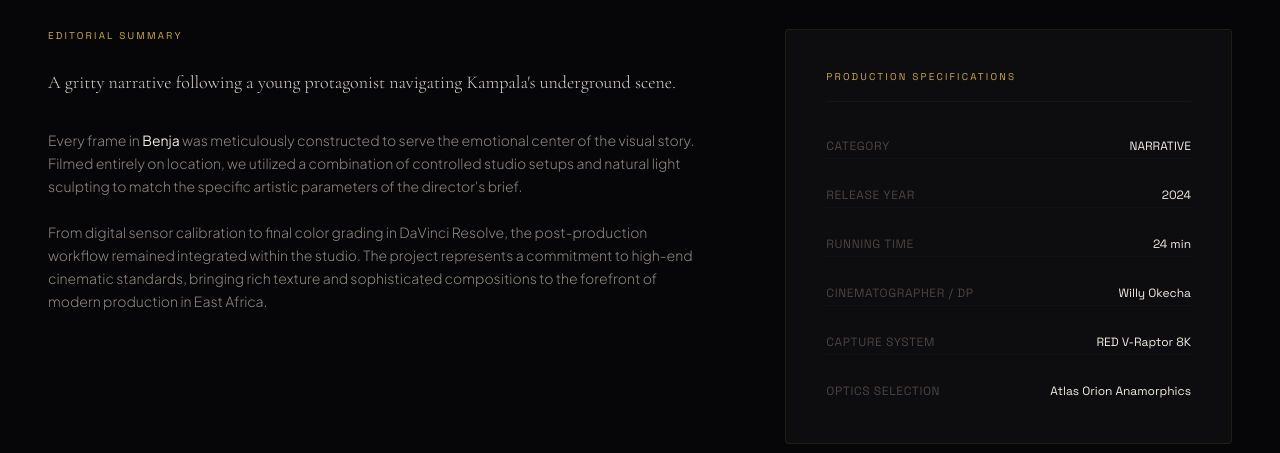
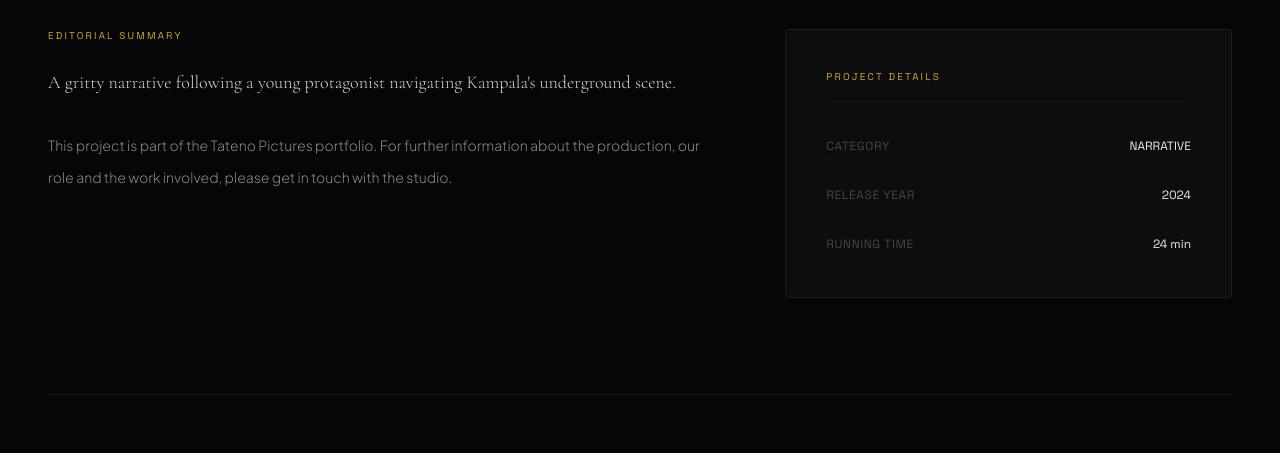
Before and after one commit to OkechaWilly/tatenopictures-web, a Next.js app: page /work/benja in a window 1280 px wide. Shown: the part 675-1128 px from the top of the page. Built offline with nearby package versions, Linux system fonts and the light colour scheme.

Commit message:
Remove generic production claims and unverified technical specifications

```diff
--- a/src/app/work/[slug]/page.tsx
+++ b/src/app/work/[slug]/page.tsx
@@ -120,19 +120,14 @@ export default async function ProjectPage({ params }: PageProps) {
               {project.description}
             </p>
 
-            <div className="prose prose-invert max-w-none text-sm font-sans font-light text-[#8C867F] space-y-6 leading-relaxed">
-              <p>
-                Every frame in <strong className="text-[#F0EBE3]">{project.title}</strong> was meticulously constructed to serve the emotional center of the visual story. Filmed entirely on location, we utilized a combination of controlled studio setups and natural light sculpting to match the specific artistic parameters of the director&apos;s brief.
-              </p>
-              <p>
-                From digital sensor calibration to final color grading in DaVinci Resolve, the post-production workflow remained integrated within the studio. The project represents a commitment to high-end cinematic standards, bringing rich texture and sophisticated compositions to the forefront of modern production in East Africa.
-              </p>
-            </div>
+            <p className="max-w-2xl text-sm font-sans font-light text-[#8C867F] leading-8">
+              This project is part of the Tateno Pictures portfolio. For further information about the production, our role and the work involved, please get in touch with the studio.
+            </p>
           </div>
 
           {/* Technical Specs Panel (Right Column) */}
           <div className="lg:col-span-5 bg-[#0D0C0F] border border-[rgba(201,168,76,0.1)] p-8 sm:p-10 rounded">
-            <h3 className="label-gold mb-8 pb-4 border-b border-[rgba(255,255,255,0.03)]">Production Specifications</h3>
+            <h3 className="label-gold mb-8 pb-4 border-b border-[rgba(255,255,255,0.03)]">Project Details</h3>
 
             <ul className="space-y-6 text-xs font-mono text-[#8C867F]">
               <li className="flex justify-between items-baseline py-1 border-b border-[rgba(255,255,255,0.02)]">
@@ -147,24 +142,6 @@ export default async function ProjectPage({ params }: PageProps) {
                 <li className="flex justify-between items-baseline py-1 border-b border-[rgba(255,255,255,0.02)]">
                   <span className="text-[#4A4540] uppercase tracking-wider">Running Time</span>
                   <span className="text-[#F0EBE3]">{project.duration}</span>
-                </li>
-              )}
-              {project.specs?.dp && (
-                <li className="flex justify-between items-baseline py-1 border-b border-[rgba(255,255,255,0.02)]">
-                  <span className="text-[#4A4540] uppercase tracking-wider">Cinematographer / DP</span>
-                  <span className="text-[#F0EBE3]">{project.specs.dp}</span>
-                </li>
-              )}
-              {project.specs?.format && (
-                <li className="flex justify-between items-baseline py-1 border-b border-[rgba(255,255,255,0.02)]">
-                  <span className="text-[#4A4540] uppercase tracking-wider">Capture System</span>
-                  <span className="text-[#F0EBE3]">{project.specs.format}</span>
-                </li>
-              )}
-              {project.specs?.lenses && (
-                <li className="flex justify-between items-baseline py-1">
-                  <span className="text-[#4A4540] uppercase tracking-wider">Optics Selection</span>
-                  <span className="text-[#F0EBE3]">{project.specs.lenses}</span>
                 </li>
               )}
             </ul>
```
